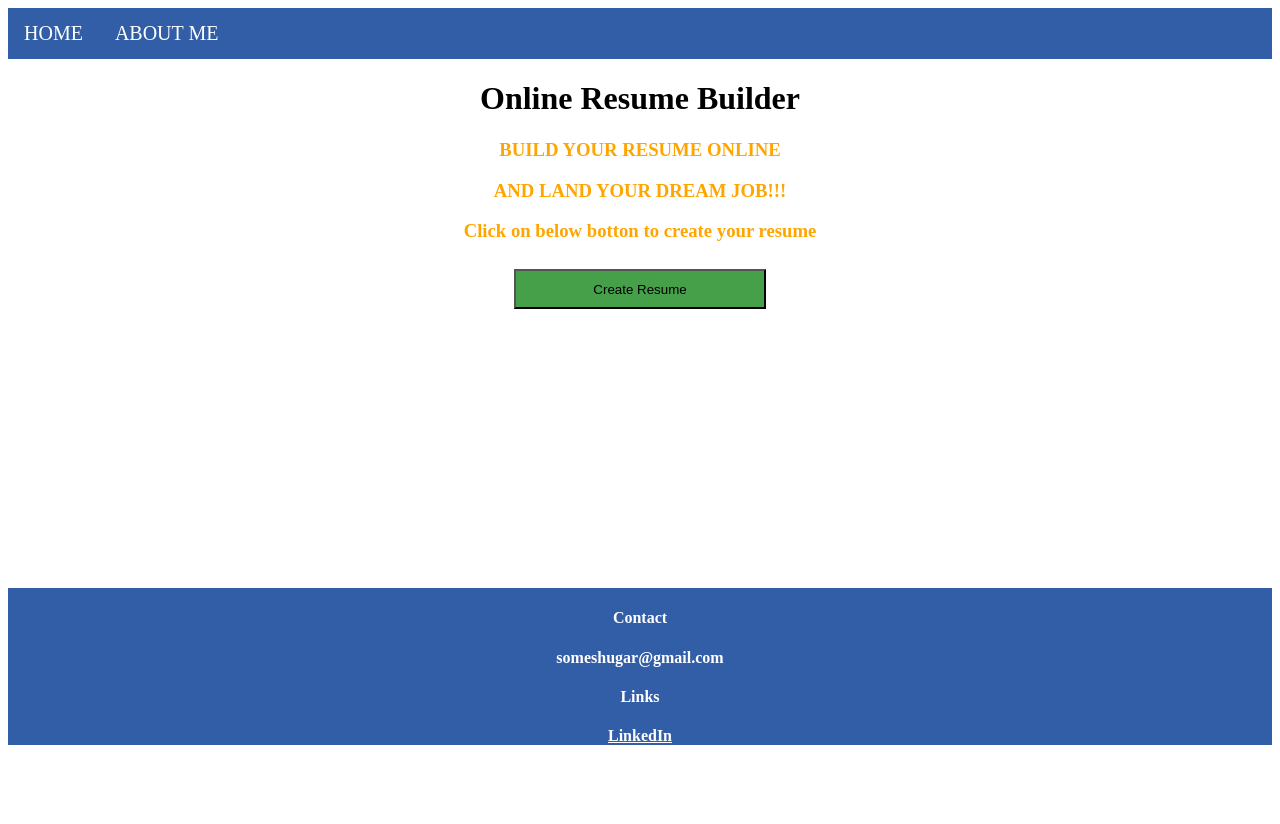
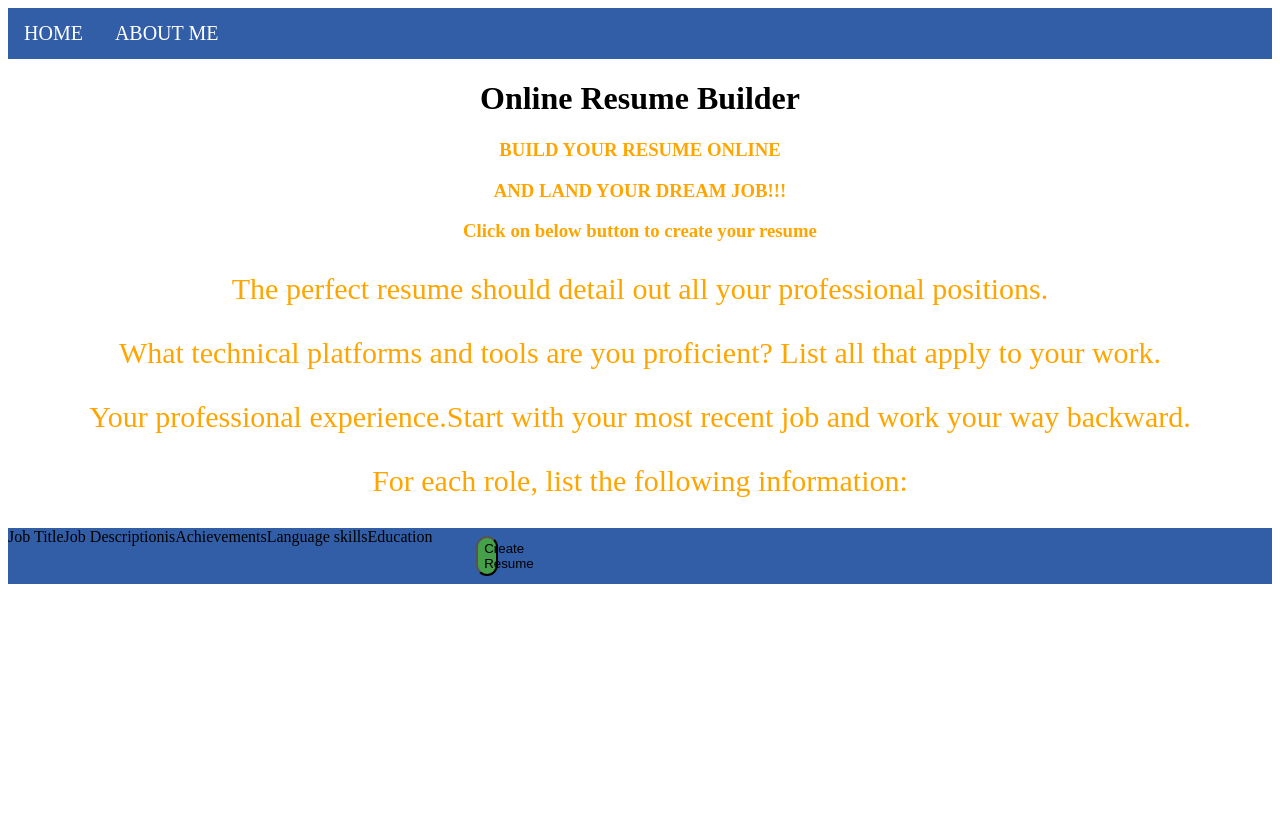
Before and after one commit to someshugar445/Resume_Creator_flask_app, a Flask app: page / in a window 1280 px wide. Shown: the top 824 px of the page. Before the commit the page ends 745 px from the top, so only its background shows below. Run offline with Flask 2, Linux system fonts and the light colour scheme; some libraries are stand-ins or nearby versions.

Commit message:
added tips

```diff
--- a/static/css/template.css
+++ b/static/css/template.css
@@ -29,6 +29,6 @@ h3{
 }
 p{
   text-align: center;
-  font-size: 20px;
+  font-size: 30px;
   color: #FFA500;
 }
--- a/template/home.html
+++ b/template/home.html
@@ -11,8 +11,19 @@
   <center>
     <h3>BUILD YOUR RESUME ONLINE</h3>
     <h3>AND LAND YOUR DREAM JOB!!!</h3>
-    <h3>Click on below botton to create your resume</h3>
-    <button type="submit" style="cursor: pointer;margin: 8px 0;width: 20%;height: 40px;background-color: #45a049;" onclick="window.location.href='{{ url_for( 'submit') }}';">Create Resume</button>
+    <h3>Click on below button to create your resume</h3>
+	<p>The perfect resume should detail out all your professional positions.
+	<p>What technical platforms and tools are you proficient? List all that apply to your work. </p>
+	<p>Your professional experience.Start with your most recent job and work your way backward.</p>
+	<p>For each role, list the following information:</p>
+	<ul>
+		<li>Job Title<li>
+		<li>Job Descriptionis<li>
+		<li>Achievements<li>
+		<li>Language skills<li>
+		<li>Education<li>
+	</ui>
+    <button type="submit" style="border-radius: 20px;cursor: pointer;margin: 8px 0;width: 20%;height: 40px;background-color: #45a049;" onclick="window.location.href='{{ url_for( 'submit') }}';">Create Resume</button>
   </center>
   <br><br><br>
   <br><br><br>
```
